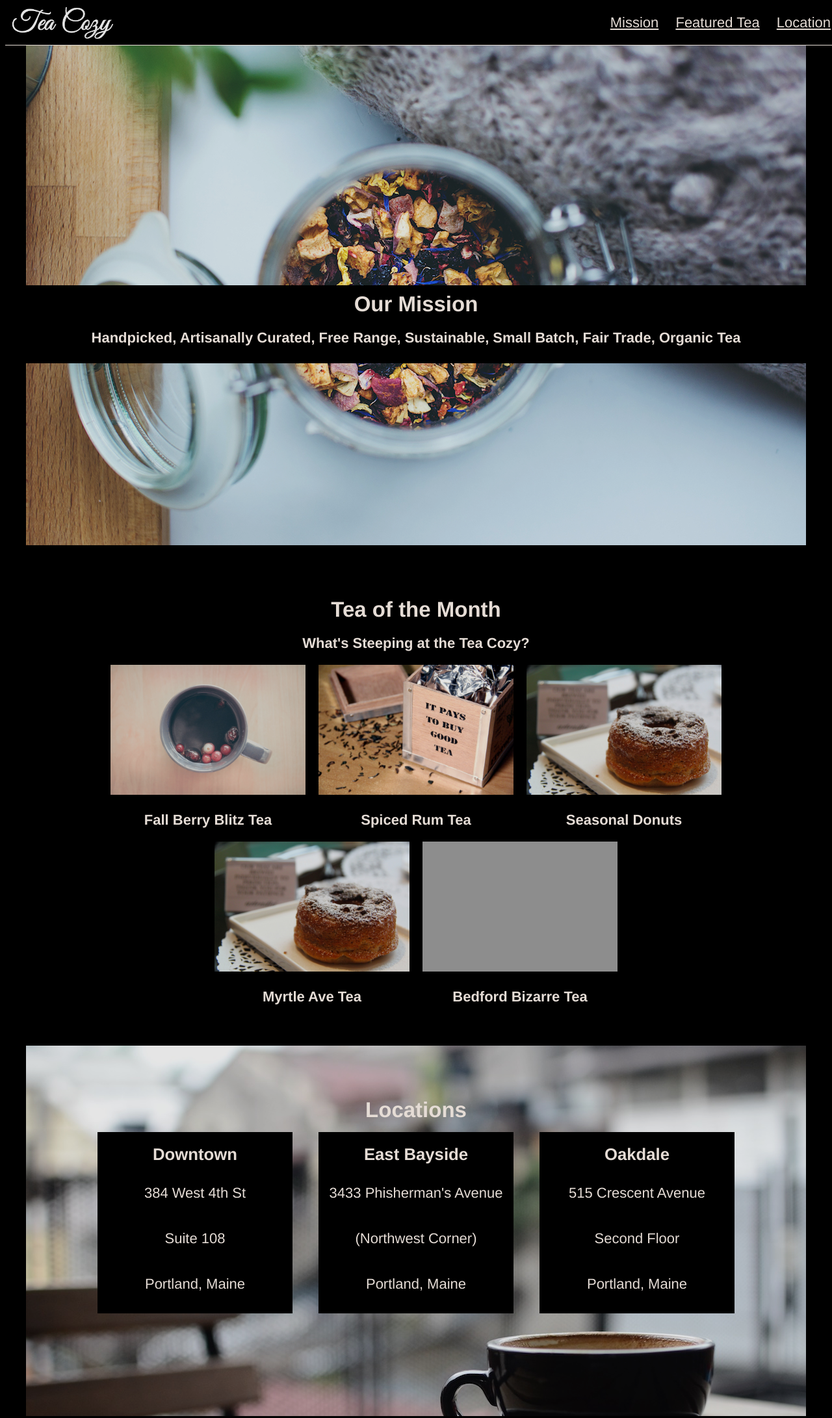
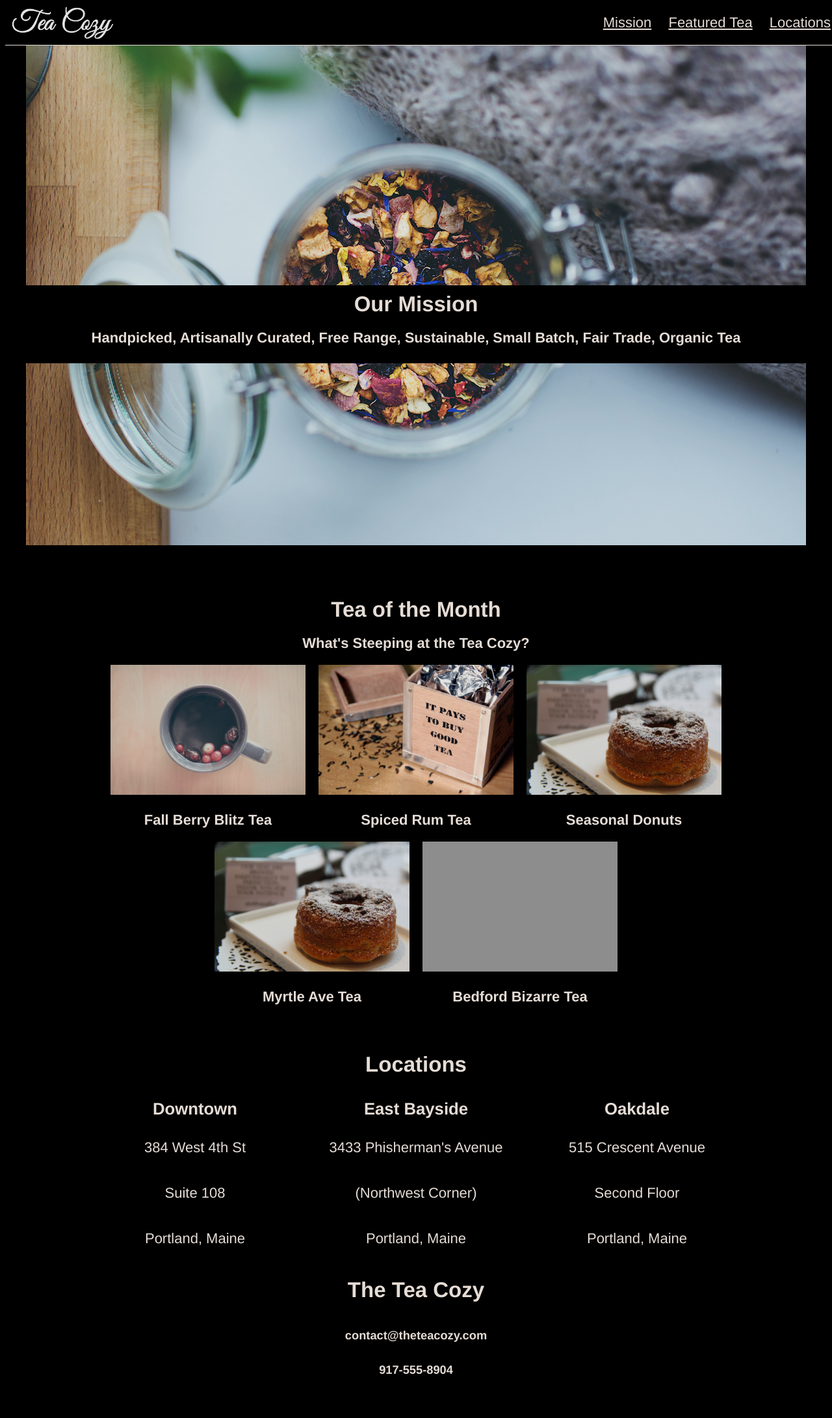
Before and after one commit to dave2969/teacozy, a plain HTML site: page index.html in a window 1280 px wide. Shown: the top 2182 px of the page at 65% size. Drawn offline with Linux system fonts and the light colour scheme; grey boxes are pictures that could not be loaded.

Commit message:
last one

```diff
--- a/index.html
+++ b/index.html
@@ -11,7 +11,7 @@
       <nav>
         <span><a href="#mission">Mission</a></span>
         <span><a href="#teaofmonth">Featured Tea</a></span>
-        <span><a href="#location">Location</a></span>
+        <span><a href="#locations">Locations</a></span>
       </nav>
     </header>
     <!--End of Header-->
--- a/resources/css/style.css
+++ b/resources/css/style.css
@@ -86,7 +86,7 @@ a {
   margin: 10px;
 }
 
-#location {
+#locations {
   height: 500px;
   width: 1200px;
   background-image: url("../../resources/images/img-locations-background.jpg");
```
